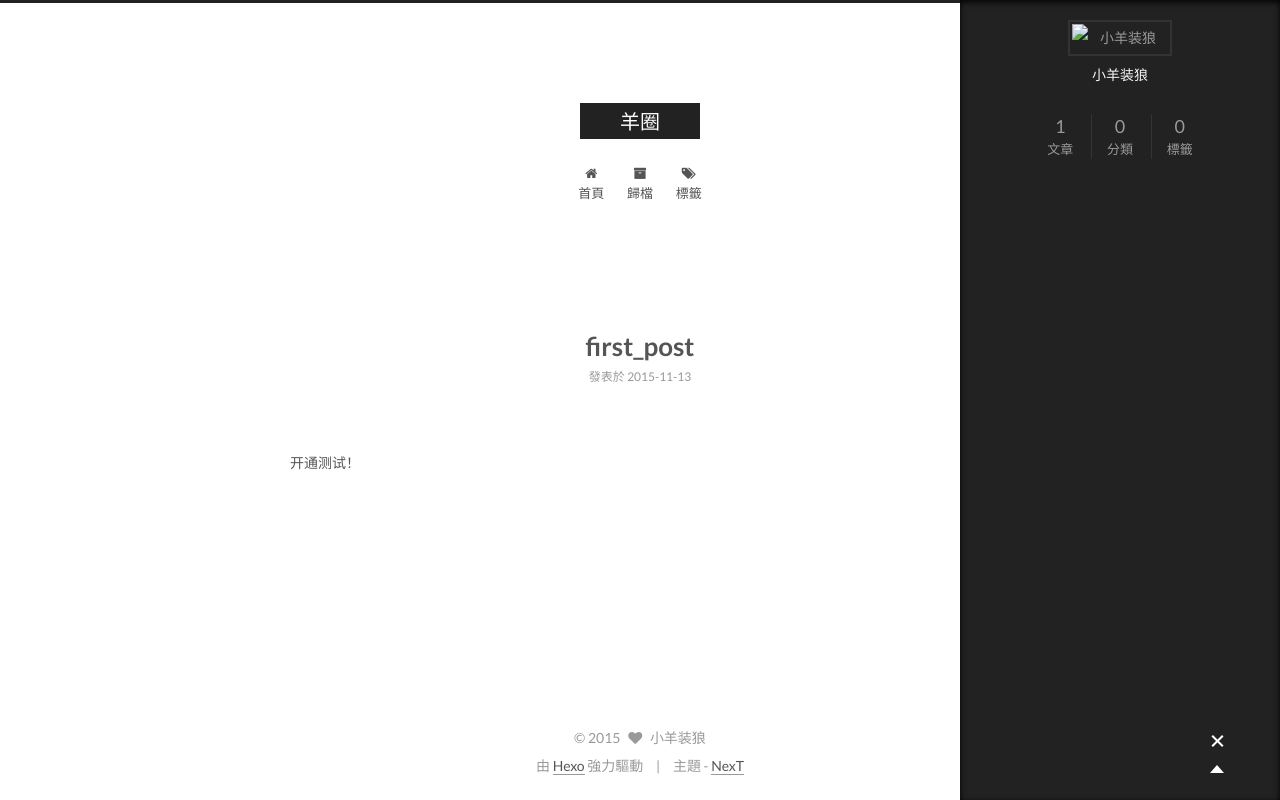
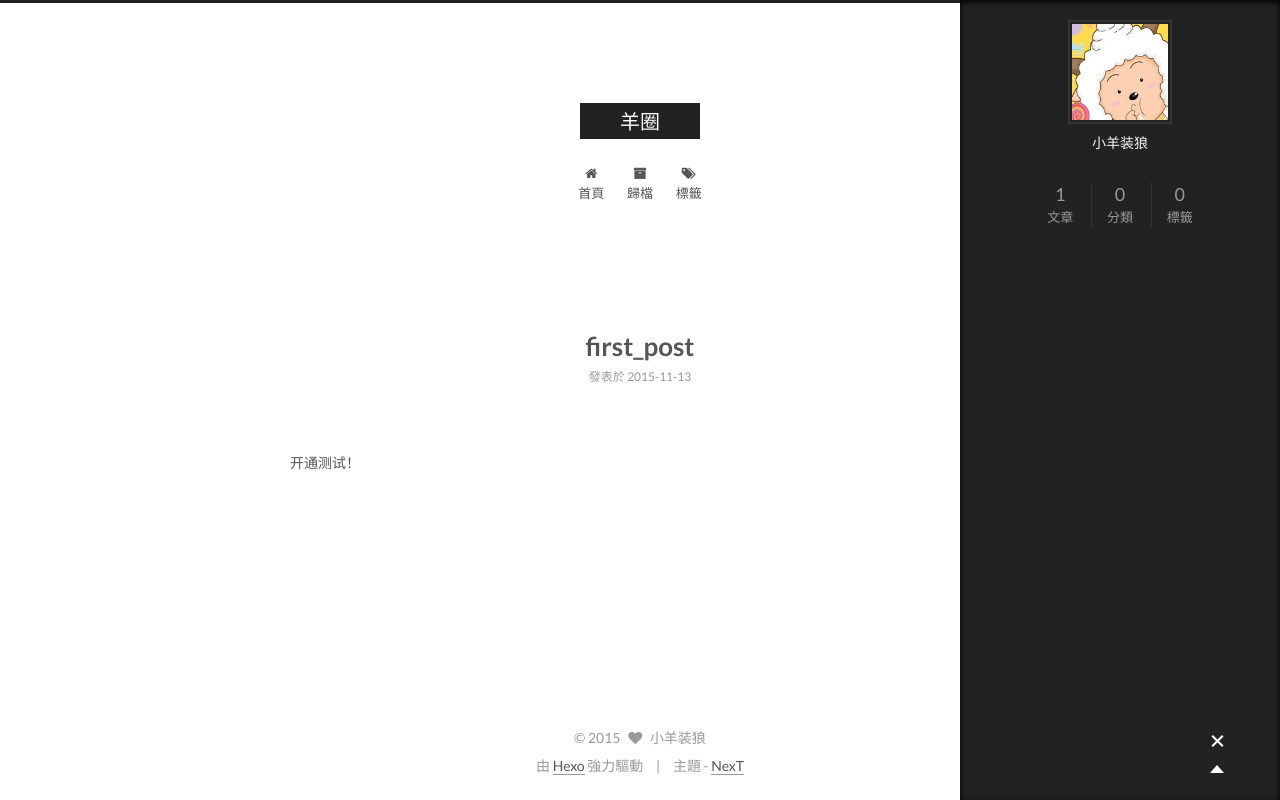
Before and after one commit to ekea0407/ekea0407.github.io, a plain HTML site: page index.html in a window 1280 px wide. Both pictures are taken after a click on the element 1217 px from the left and 742 px from the top of the page. Drawn offline with Linux system fonts and the light colour scheme.

Commit message:
Site updated: 2015-11-13 11:34:59

```diff
--- a/index.html
+++ b/index.html
@@ -271,7 +271,7 @@
 
       <section class="site-overview sidebar-panel  sidebar-panel-active ">
         <div class="site-author motion-element" itemprop="author" itemscope itemtype="http://schema.org/Person">
-          <img class="site-author-image" src="/images/default_avatar.jpg" alt="小羊装狼" itemprop="image"/>
+          <img class="site-author-image" src="/images/avatar.jpg" alt="小羊装狼" itemprop="image"/>
           <p class="site-author-name" itemprop="name">小羊装狼</p>
         </div>
         <p class="site-description motion-element" itemprop="description"></p>
```
Also changed, not shown: 2015/11/13/first-post/index.html (+1 -1 lines), archives/2015/11/index.html (+1 -1 lines), archives/2015/index.html (+1 -1 lines), archives/index.html (+1 -1 lines), tags/index.html (+1 -1 lines), images/avatar.jpg (added).
